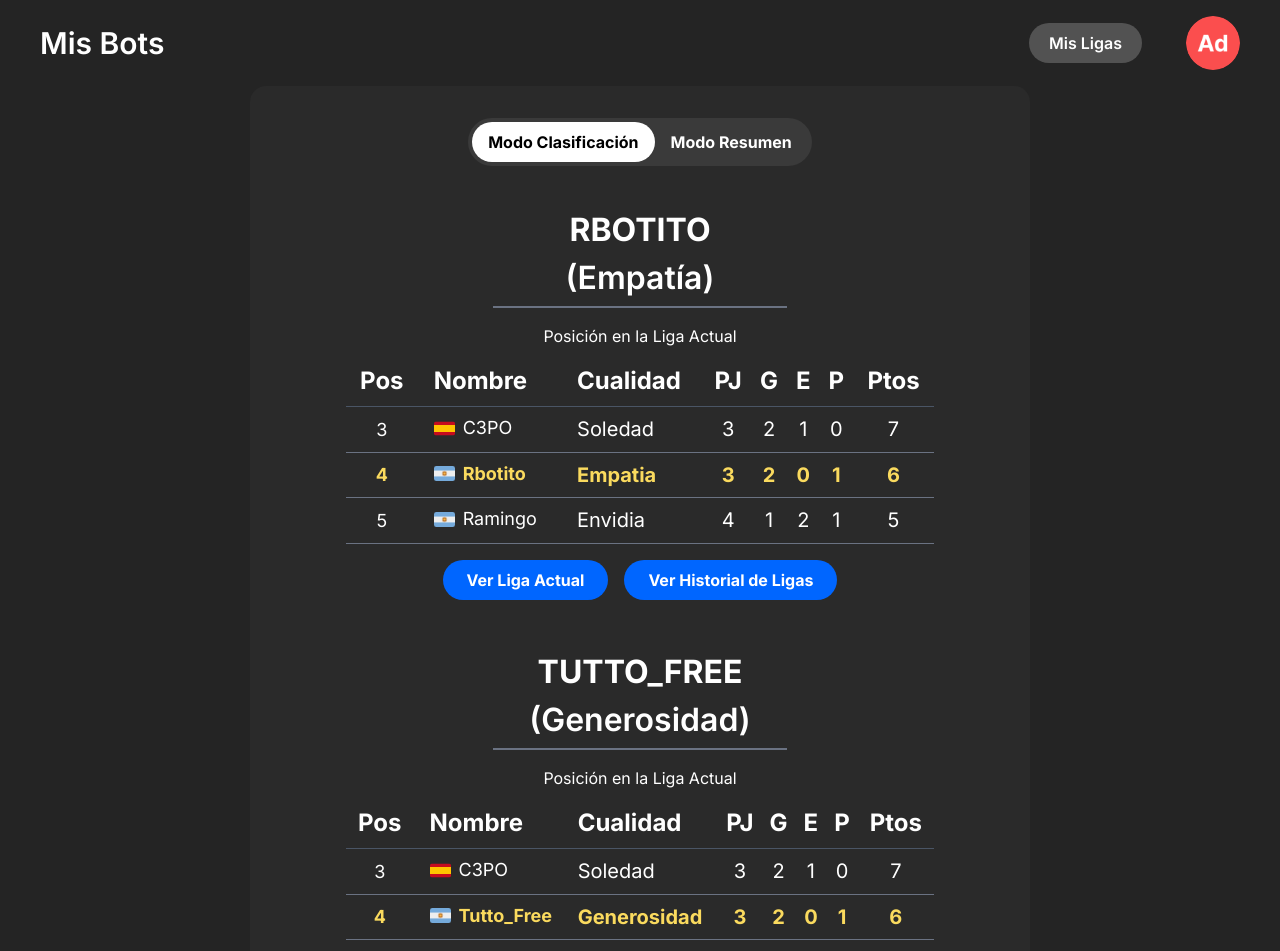
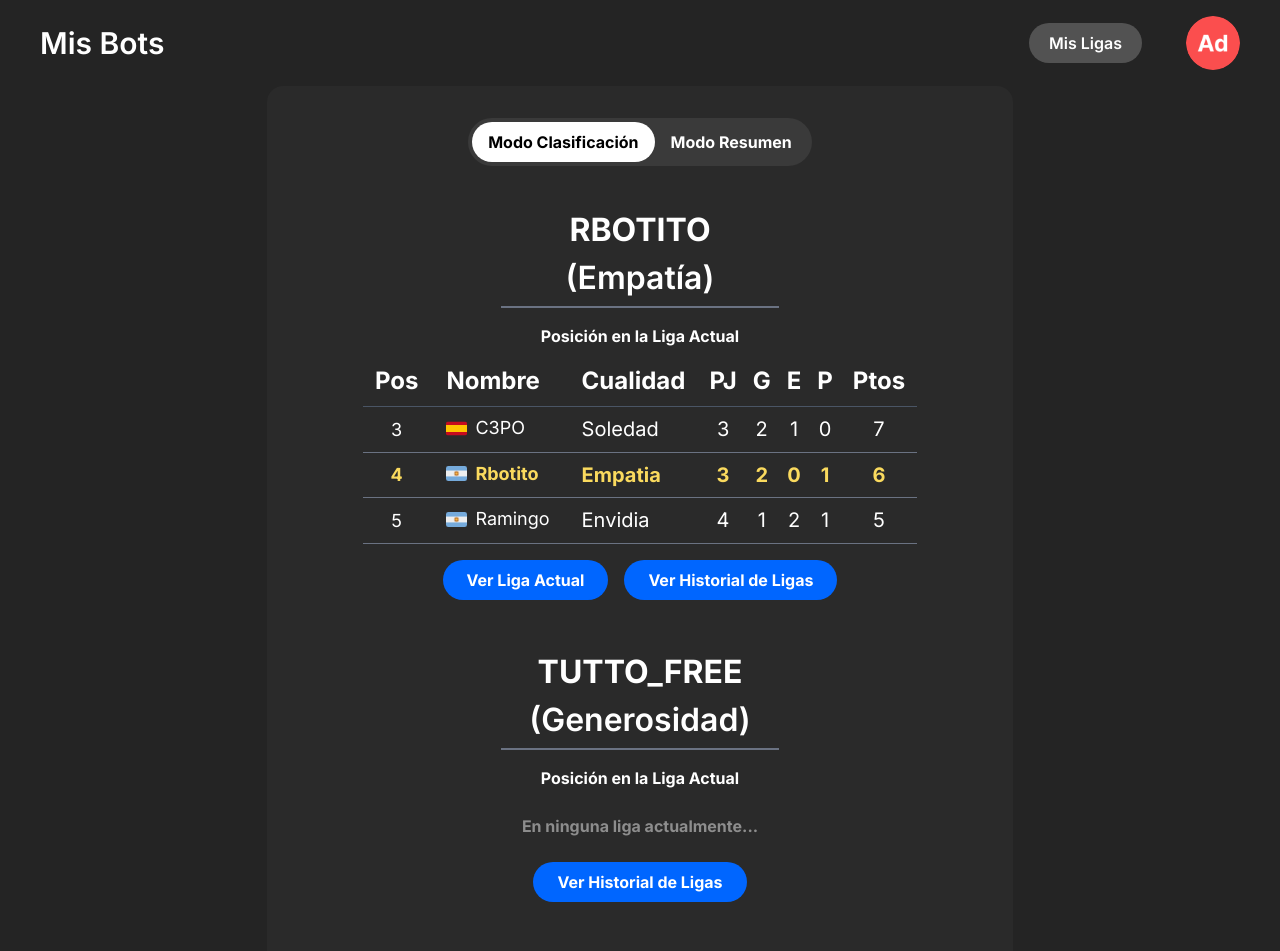
Before and after one commit to alberba/front-end-adonde-band, a Vue app: page /myBots in a window 1280 px wide. Shown: the top 951 px of the page. Built offline with nearby package versions, Linux system fonts and the light colour scheme.

Commit message:
Añadido la parte en clasificación de si el bot no está en una liga actualmente

```diff
--- a/src/views/MyBotsPage.vue
+++ b/src/views/MyBotsPage.vue
@@ -37,18 +37,26 @@ const ligas = ref<Liga[]>([
   },
 ])
 
-// Posición del Bot en la clasificación
-const posBot = ref(4)
+// Nombre del bot a buscar en la liga:
+const botName = ref('Rbotito')
 
 // Estado para mostrar/ocultar la ventana de ayuda
 const showHelpModal = ref(false)
 
-// Función para obtener los índices que se deben mostrar para la clasificación de una liga
-function getIndices(league: Liga): number[] {
-  const indices = [posBot.value - 1, posBot.value, posBot.value + 1]
+function getIndicesByBotName(league: Liga, name: string): number[] {
+  // Buscamos la posición en la clasificación:
+  const index = league.clasificacion.findIndex(item => item.nombre.toLowerCase() === name.toLowerCase())
+
+  // Si el bot no está en la clasificación, devolvemos []
+  if (index === -1) {
+    return []
+  }
+
+  const posBot = index + 1
+  const indices = [posBot - 1, posBot, posBot + 1]
 
   // Filtramos para quedarnos solo con índices válidos
-  return indices.filter((i) => i > 0 && i <= league.clasificacion.length)
+  return indices.filter(i => i > 0 && i <= league.clasificacion.length)
 }
 </script>
 
@@ -78,11 +86,12 @@ function getIndices(league: Liga): number[] {
 
               <div class="mx-auto mt-1 mb-4 h-[2px] w-1/2 bg-gray-500"></div>
 
-              <p class="text-center text-[16px] text-white mb-2">
+              <p class="text-center text-[16px] text-white font-bold mb-2">
                   Posición en la Liga Actual
               </p>
 
-              <!-- Tabla: muestra la clasificación completa -->
+              <!-- Si el bot tiene una posición dentro de la liga:-->
+              <div v-if="getIndicesByBotName(liga, botName).length">
                 <table class="mx-auto w-full max-w-[600px] border-collapse text-white">
                   <thead>
                     <tr class="border-b border-gray-600 text-left text-sm">
@@ -98,12 +107,16 @@ function getIndices(league: Liga): number[] {
                   </thead>
                   <tbody>
                     <tr
-                    v-for="i in getIndices(liga)"
+                      v-for="i in getIndicesByBotName(liga, botName)"
                       :key="i"
                       class="border-b border-gray-500 text-sm"
-                    :class="{ 'font-bold text-[#FADA5E]': i === posBot }"
+                      :class="{
+                        'font-bold text-[#FADA5E]': liga.clasificacion[i - 1].nombre === botName
+                      }"
                     >
-                    <td class="px-3 py-2 text-center text-[18px]">{{ liga.clasificacion[i - 1].pos }}</td>
+                      <td class="px-3 py-2 text-center text-[18px]">
+                        {{ liga.clasificacion[i - 1].pos }}
+                      </td>
                       <td class="px-4 py-2 text-left text-[18px] whitespace-nowrap flex items-center">
                         <img
                           :src="liga.clasificacion[i - 1].imagen"
@@ -112,12 +125,24 @@ function getIndices(league: Liga): number[] {
                         />
                         {{ liga.clasificacion[i - 1].nombre }}
                       </td>
-                    <td class="px-4 py-2 text-left text-[20px] whitespace-nowrap">{{ liga.clasificacion[i - 1].cualidad }}</td>
-                    <td class="px-2 py-2 text-center text-[20px]">{{ liga.clasificacion[i - 1].PJ }}</td>
-                    <td class="px-2 py-2 text-center text-[20px]">{{ liga.clasificacion[i - 1].G }}</td>
-                    <td class="px-2 py-2 text-center text-[20px]">{{ liga.clasificacion[i - 1].E }}</td>
-                    <td class="px-2 py-2 text-center text-[20px]">{{ liga.clasificacion[i - 1].P }}</td>
-                    <td class="px-3 py-2 text-center text-[20px]">{{ liga.clasificacion[i - 1].Ptos }}</td>
+                      <td class="px-4 py-2 text-left text-[20px] whitespace-nowrap">
+                        {{ liga.clasificacion[i - 1].cualidad }}
+                      </td>
+                      <td class="px-2 py-2 text-center text-[20px]">
+                        {{ liga.clasificacion[i - 1].PJ }}
+                      </td>
+                      <td class="px-2 py-2 text-center text-[20px]">
+                        {{ liga.clasificacion[i - 1].G }}
+                      </td>
+                      <td class="px-2 py-2 text-center text-[20px]">
+                        {{ liga.clasificacion[i - 1].E }}
+                      </td>
+                      <td class="px-2 py-2 text-center text-[20px]">
+                        {{ liga.clasificacion[i - 1].P }}
+                      </td>
+                      <td class="px-3 py-2 text-center text-[20px]">
+                        {{ liga.clasificacion[i - 1].Ptos }}
+                      </td>
                     </tr>
                   </tbody>
                 </table>
@@ -130,6 +155,21 @@ function getIndices(league: Liga): number[] {
                   <button class="rounded-full bg-[#06f] px-6 py-2 text-[16px] font-bold text-white">
                     Ver Historial de Ligas
                   </button>
+                </div>
+              </div>
+
+              <!-- Si getIndicesByBotName() está vacío, mostramos el mensaje de que no participa -->
+              <div v-else>
+                <p class="text-center text-[16px] text-[#8D8D8D] font-bold mb-6 mt-6">
+                  En ninguna liga actualmente...
+                </p>
+
+                <!-- "Ver liga" -->
+                <div class="mt-4 flex justify-center gap-x-4">
+                  <button class="rounded-full bg-[#06f] px-6 py-2 text-[16px] font-bold text-white">
+                    Ver Historial de Ligas
+                  </button>
+                </div>
               </div>
             </section>
           </div>
```
Lines whose indentation alone changed are shown as unchanged.
